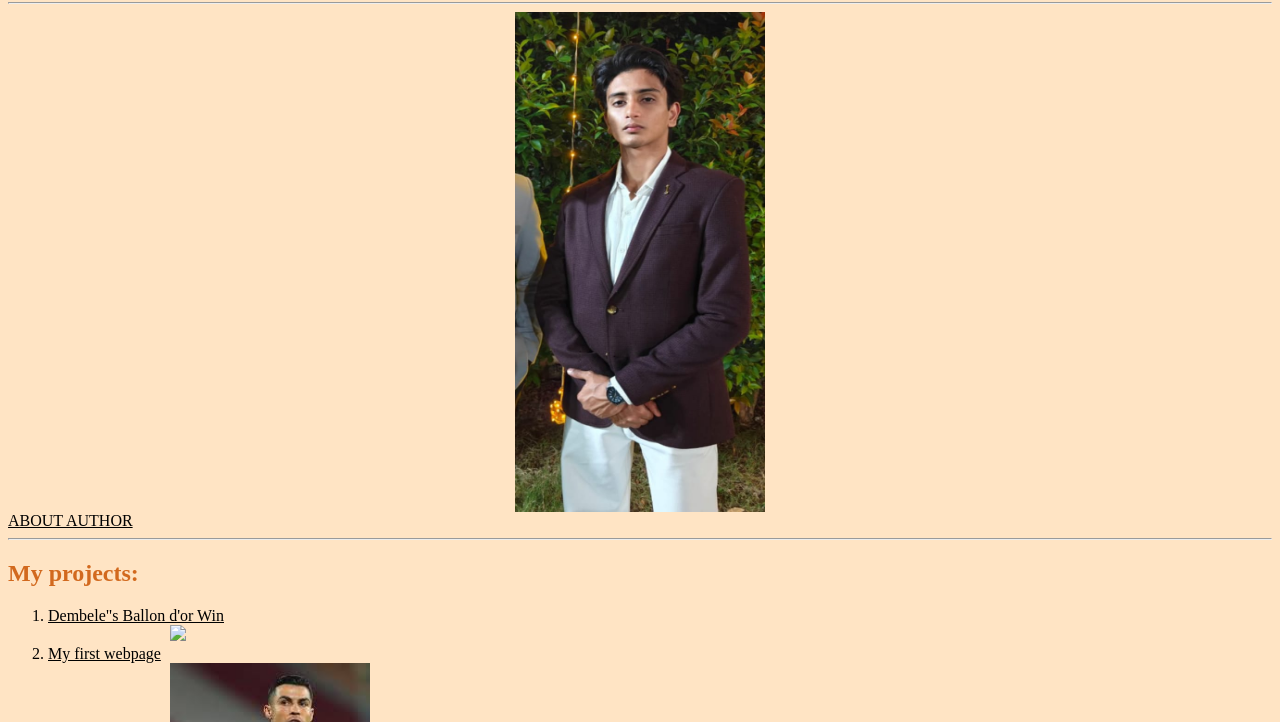
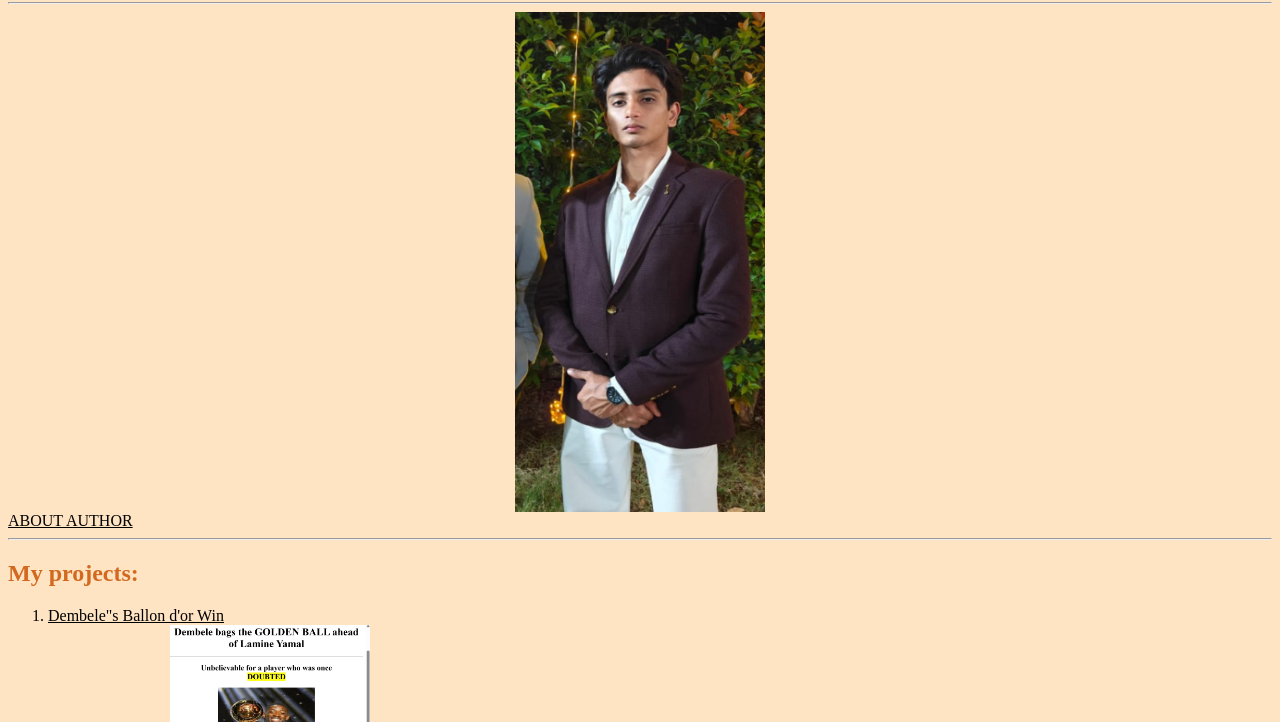
Before and after one commit to BinyaaminAdilKhan7/html_.portfolio, a plain HTML site: page index.html in a window 1280 px wide. Shown: the part 78-800 px from the top of the page. Drawn offline with Linux system fonts and the light colour scheme; files whose address does not match are found by name.

Commit message:
Update index.html

```diff
--- a/index.html
+++ b/index.html
@@ -8,7 +8,7 @@
     <a style="color: black;" href="./public/About.html"><img src="./assets/images/binyaamin.jpg" style="margin: auto; display: block;" width="250" height="500" title="BINYAAMIN ADIL KHAN">ABOUT AUTHOR</a><hr>
     <h2 style="color: chocolate;"><b>My projects:</b></h2>
     <ol><li><a style="color: black;" href="./public/dembele2.html">Dembele"s Ballon d'or Win</a></li>
-            <img src="./assets/images/dembele.png" width="200" style="margin-left:10%;">
+            <img src="./dembele.png" width="200" style="margin-left:10%;">
         <li><a style="color:black" href="/public/cris.html">My first webpage</a></li>
             <img src="./assets/images/cris pic.jpg" width="200" style="margin-left:10% ;">
     </ol>
```
